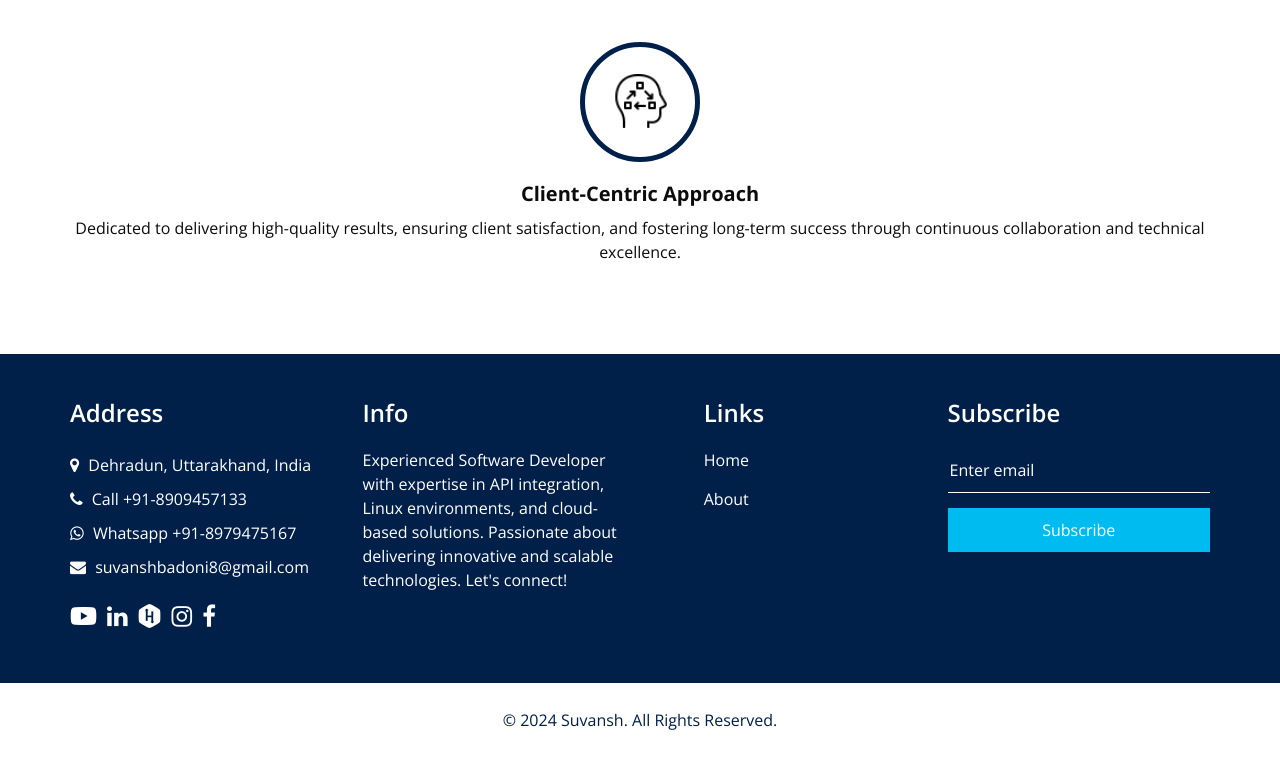
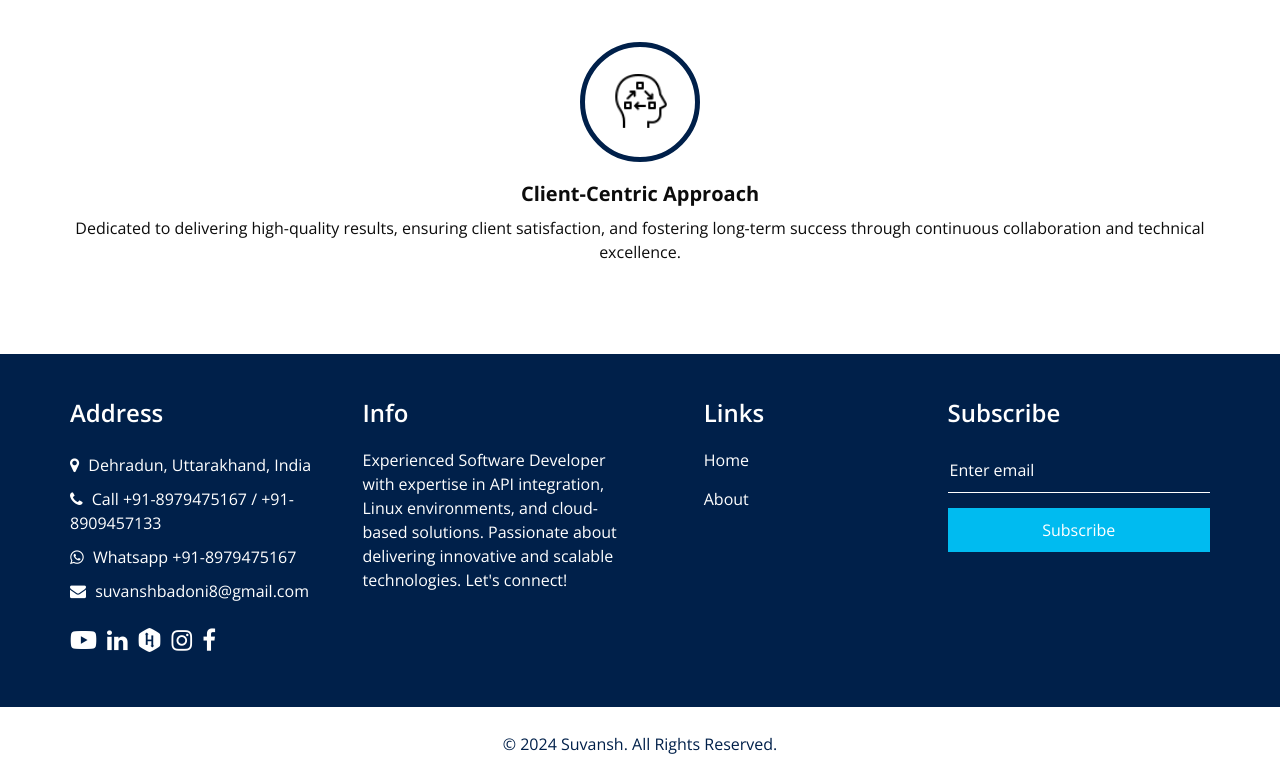
Before and after one commit to suvanshbadoni1/Suvansh_Tech, a plain HTML site: page index.html in a window 1280 px wide. Shown: the part 3322-4103 px from the top of the page. Before the commit the page ends 4079 px from the top, so only its background shows below. Drawn offline with nearby package versions, Linux system fonts and the light colour scheme; some packages are replaced by stand-ins of ours; a script that the page names is missing.

Commit message:
call Contact

```diff
--- a/index.html
+++ b/index.html
@@ -438,7 +438,7 @@
               <a href="">
                 <i class="fa fa-phone" aria-hidden="true"></i>
                 <span>
-                  Call +91-8909457133
+                  Call +91-8979475167 / +91-8909457133
                 </span>
               </a>
               <a href="https://wa.me/+918979475167">
```
